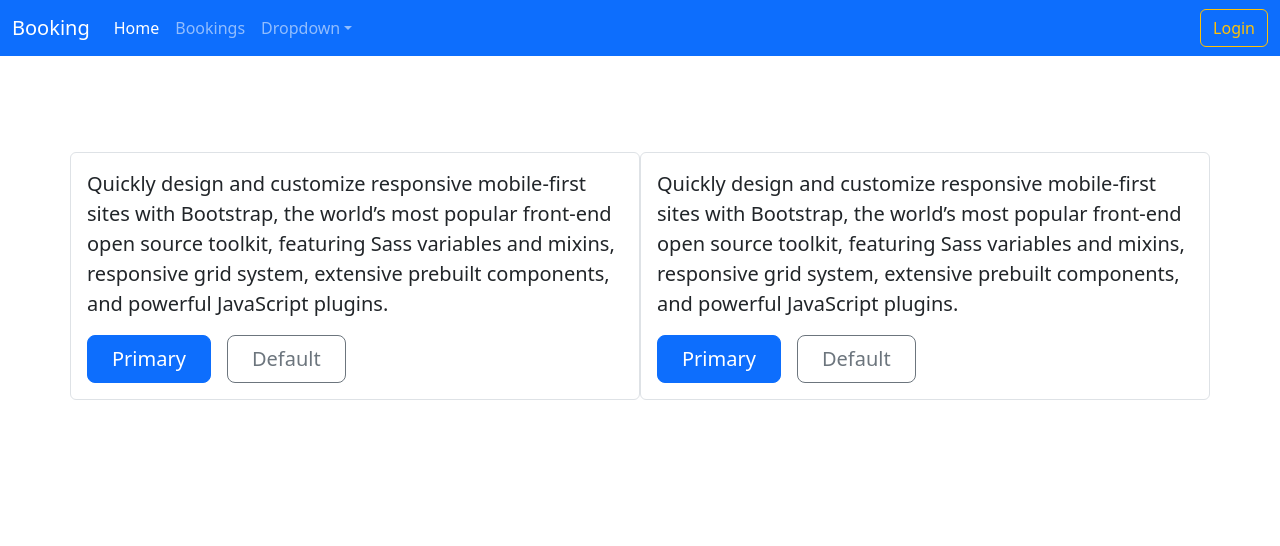
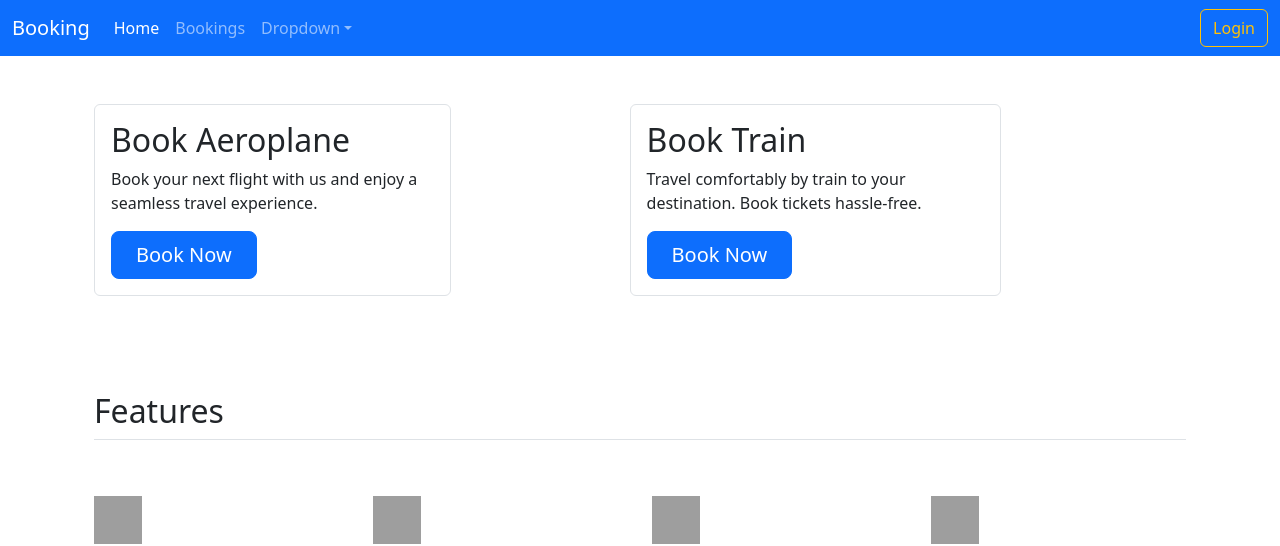
Before and after one commit to Vikrantpatil19/icp6-fullstack, a React (Create React App) app in the folder client/: page / in a window 1280 px wide. Shown: the top 546 px of the page. Built offline with nearby package versions, Linux system fonts and the light colour scheme; grey boxes are pictures that could not be loaded.

Commit message:
Added two booking

```diff
--- a/client/src/App.js
+++ b/client/src/App.js
@@ -35,7 +35,7 @@ function App() {
     },
 
     {
-      path: "/booking",
+      path: "/booking/:id",
       element: <Booking/>
     },
 
--- a/client/src/components/Book2/Transport.js
+++ b/client/src/components/Book2/Transport.js
@@ -1,27 +1,20 @@
-import React from 'react'
+
+import React from 'react';
+import { Link } from 'react-router-dom';
+import bookingData from '../../configs/Booking/Transport.json';
 
 export default function Transport() {
     return (
-        <>
-            <div class="container col-xxl-8 px-4 py-5 ">
-                <div class="row flex-lg-row-reverse align-items-center g-5 py-5">
-                    <div class="col-10 col-sm-8 col-lg-6 border rounded-2 p-3">
-                        <p class="lead">Quickly design and customize responsive mobile-first sites with Bootstrap, the world’s most popular front-end open source toolkit, featuring Sass variables and mixins, responsive grid system, extensive prebuilt components, and powerful JavaScript plugins.</p>
-                        <div class="d-grid gap-2 d-md-flex justify-content-md-start">
-                            <button type="button" class="btn btn-primary btn-lg px-4 me-md-2">Primary</button>
-                            <button type="button" class="btn btn-outline-secondary btn-lg px-4">Default</button>
-                        </div>
-                    </div>
-                    <div class="col-lg-6 border rounded-2 p-3">
-
-                        <p class="lead">Quickly design and customize responsive mobile-first sites with Bootstrap, the world’s most popular front-end open source toolkit, featuring Sass variables and mixins, responsive grid system, extensive prebuilt components, and powerful JavaScript plugins.</p>
-                        <div class="d-grid gap-2 d-md-flex justify-content-md-start">
-                            <button type="button" class="btn btn-primary btn-lg px-4 me-md-2">Primary</button>
-                            <button type="button" class="btn btn-outline-secondary btn-lg px-4">Default</button>
-                        </div>
+        <div className="container col-xxl-12 px-4 py-5 d-flex mx-auto">
+            {bookingData.map((block) => (
+                <div className="mx-auto" key={block.id}>
+                    <div className="col-10 col-sm-8 col-lg-8 border rounded-2 p-3">
+                        <h2>{block.title}</h2>
+                        <p>{block.description}</p>
+                        <Link to={`/booking/${block.id}`} className="btn btn-primary btn-lg px-4 me-md-2">{block.buttonText}</Link>
                     </div>
                 </div>
-            </div>
-        </>
-    )
+            ))}
+        </div>
+    );
 }
--- /dev/null
+++ b/client/src/configs/Booking/Transport.json
@@ -0,0 +1,18 @@
+[
+    {
+        "title": "Book Aeroplane",
+        "description": "Book your next flight with us and enjoy a seamless travel experience.",
+        "buttonText": "Book Now",
+        "id":"1"
+
+
+    },
+    {
+        "title": "Book Train",
+        "description": "Travel comfortably by train to your destination. Book tickets hassle-free.",
+        "buttonText": "Book Now",
+        "id":"2"
+
+
+    }
+]
--- a/client/src/views/Booking/Booking.js
+++ b/client/src/views/Booking/Booking.js
@@ -1,11 +1,26 @@
-import React from 'react'
 
-function Booking() {
-  return (
-    <div>
-      Booking page
-    </div>
-  )
+import React from 'react';
+import { useParams } from 'react-router-dom';
+import bookingData from '../../configs/Booking/Transport.json';
+
+
+export default function Booking() {
+    const { id } = useParams();
+    const booking = bookingData.find(item => item.id === id);
+
+    if (!booking) {
+        return <div>Booking not found</div>;
+    }
+
+    return (
+        <div className="container col-xxl-12 px-4 py-5 d-flex mx-auto">
+            <div className="mx-auto">
+                <div className="col-10 col-sm-8 col-lg-8 border rounded-2 p-3">
+                    <h2>{booking.title}</h2>
+                    <p>{booking.description}</p>
+                    <p>Booking ID: {booking.id}</p>
+                </div>
+            </div>
+        </div>
+    );
 }
-
-export default Booking
```
Also changed, not shown: client/src/components/Book2/Transport.json (deleted).
